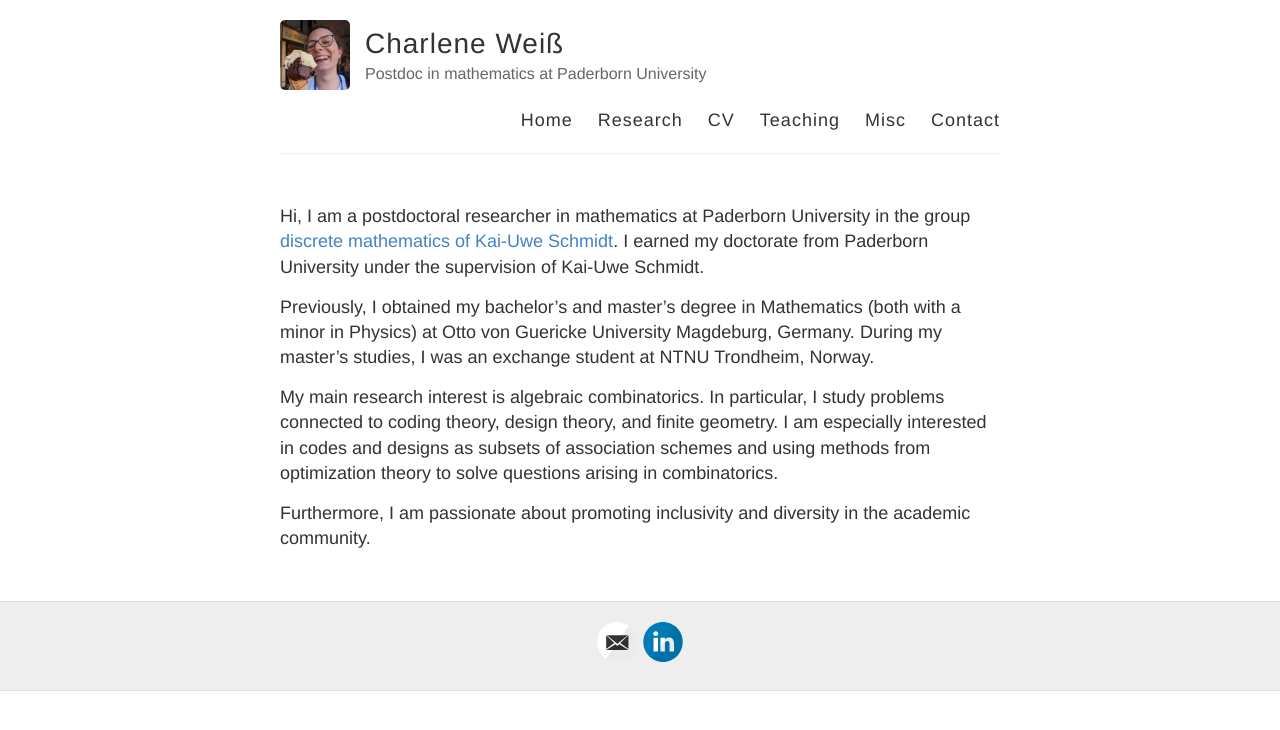
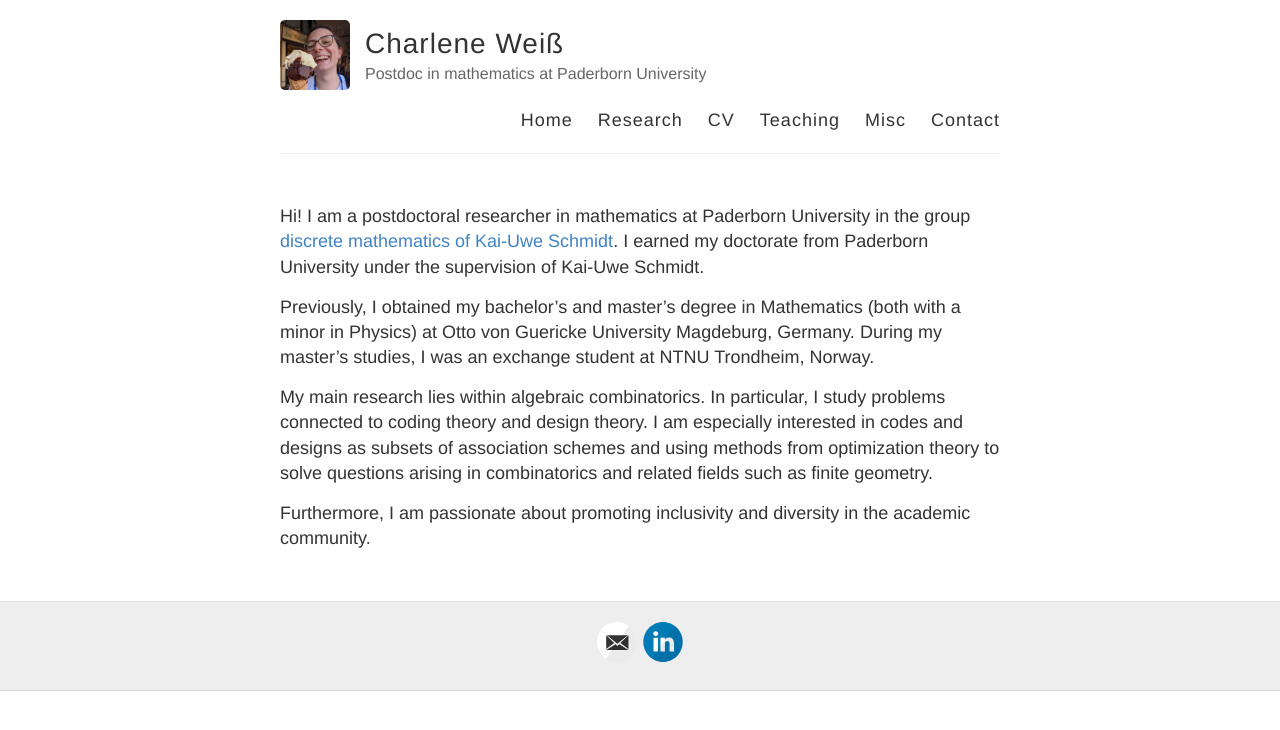
Before and after one commit to charleneweiss/charleneweiss.github.io, a Jekyll site: the page built from index.md, in a window 1280 px wide. Shown: the top 730 px of the page. Built offline with Jekyll 4.4.1, drawn with Linux system fonts in a browser that asks for light colours; our own code applies the rules of GitHub Pages for plain Markdown files.

Commit message:
Update index.md

```diff
--- a/index.md
+++ b/index.md
@@ -1,11 +1,11 @@
-Hi, I am a postdoctoral researcher in mathematics at Paderborn University in the group [discrete mathematics of Kai-Uwe Schmidt](https://math.uni-paderborn.de/en/ag/dm).
+Hi! I am a postdoctoral researcher in mathematics at Paderborn University in the group [discrete mathematics of Kai-Uwe Schmidt](https://math.uni-paderborn.de/en/ag/dm).
 I earned my doctorate from Paderborn University under the supervision of Kai-Uwe Schmidt.
 
 Previously, I obtained my bachelor’s and master’s degree in Mathematics (both with a minor in Physics) at Otto von Guericke University Magdeburg, Germany.
 During my master's studies, I was an exchange student at NTNU Trondheim, Norway.
 
-My main research interest is algebraic combinatorics.
-In particular, I study problems connected to coding theory, design theory, and finite geometry.
-I am especially interested in codes and designs as subsets of association schemes and using methods from optimization theory to solve questions arising in combinatorics.
+My main research lies within algebraic combinatorics.
+In particular, I study problems connected to coding theory and design theory.
+I am especially interested in codes and designs as subsets of association schemes and using methods from optimization theory to solve questions arising in combinatorics and related fields such as finite geometry.
 
 Furthermore, I am passionate about promoting inclusivity and diversity in the academic community.
```
